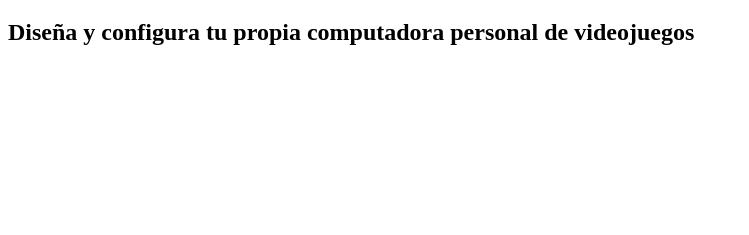
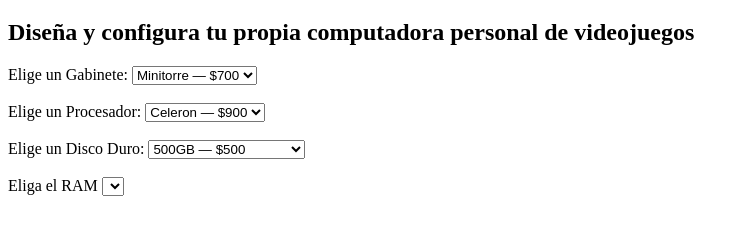
Before and after one commit to Galileo-ux/Arma-computadora, a plain HTML site: page index.html in a window 1280 px wide. Shown: the part 61-296 px from the top of the page, without its empty margins (0-749 px from the left). Drawn offline with Linux system fonts and the light colour scheme.

Commit message:
Segundo comit, se agrega el forms

```diff
--- a/index.html
+++ b/index.html
@@ -11,5 +11,38 @@
         <h2>Diseña y configura tu propia computadora personal de videojuegos</h2>
     </header>
 
+    <form>
+        <label for="gabinete">Elige un Gabinete:</label>
+        <select id="gabinete" name="gabinete">
+            <option value="minitorre">Minitorre — $700</option>
+            <option value="torre">Torre — $1200</option>
+            <option value="desktop">Desktop — $550</option>
+            <option value="gamer">Gamer — $2500</option>
+        </select>
+        <br>
+        <br>
+        <label for="procesador">Elige un Procesador:</label>
+        <select id="procesador" name="procesador">
+            <option value="celeron">Celeron — $900</option>
+            <option value="intel_i3">Intel i3 — $1500</option>
+            <option value="intel_i5">Intel i5 — $3500</option>
+            <option value="intel_i7">Intel i7 — $5000</option>
+        </select>
+        <br>
+        <br>
+        <label for="disco_duro">Elige un Disco Duro:</label>
+        <select id="disco_duro" name="disco_duro">
+            <option value="500gb">500GB — $500</option>
+            <option value="750gb">750GB — $800</option>
+            <option value="1tb">1TB — $1000</option>
+            <option value="250gb_ssd">250 GB SSD — $900</option>
+            <option value="500gb_ssd">500 GB SSD — $1380</option>
+        </select>
+        <br>
+        <br>
+        <label for="RAM">Eliga el RAM</label>
+        <select name="RAM"id=""></select>
+    </form>
+
 </body>
 </html>
```
